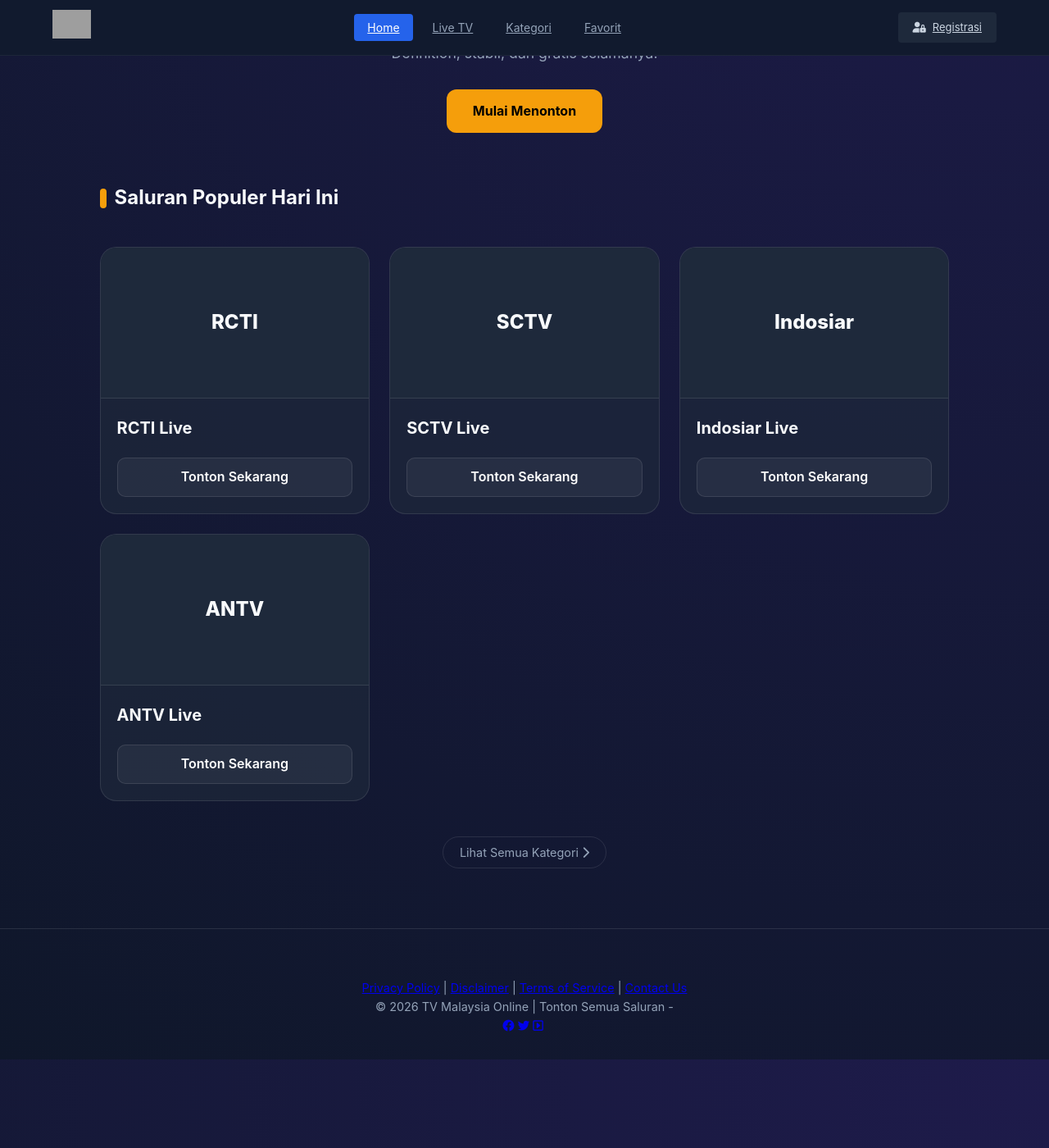
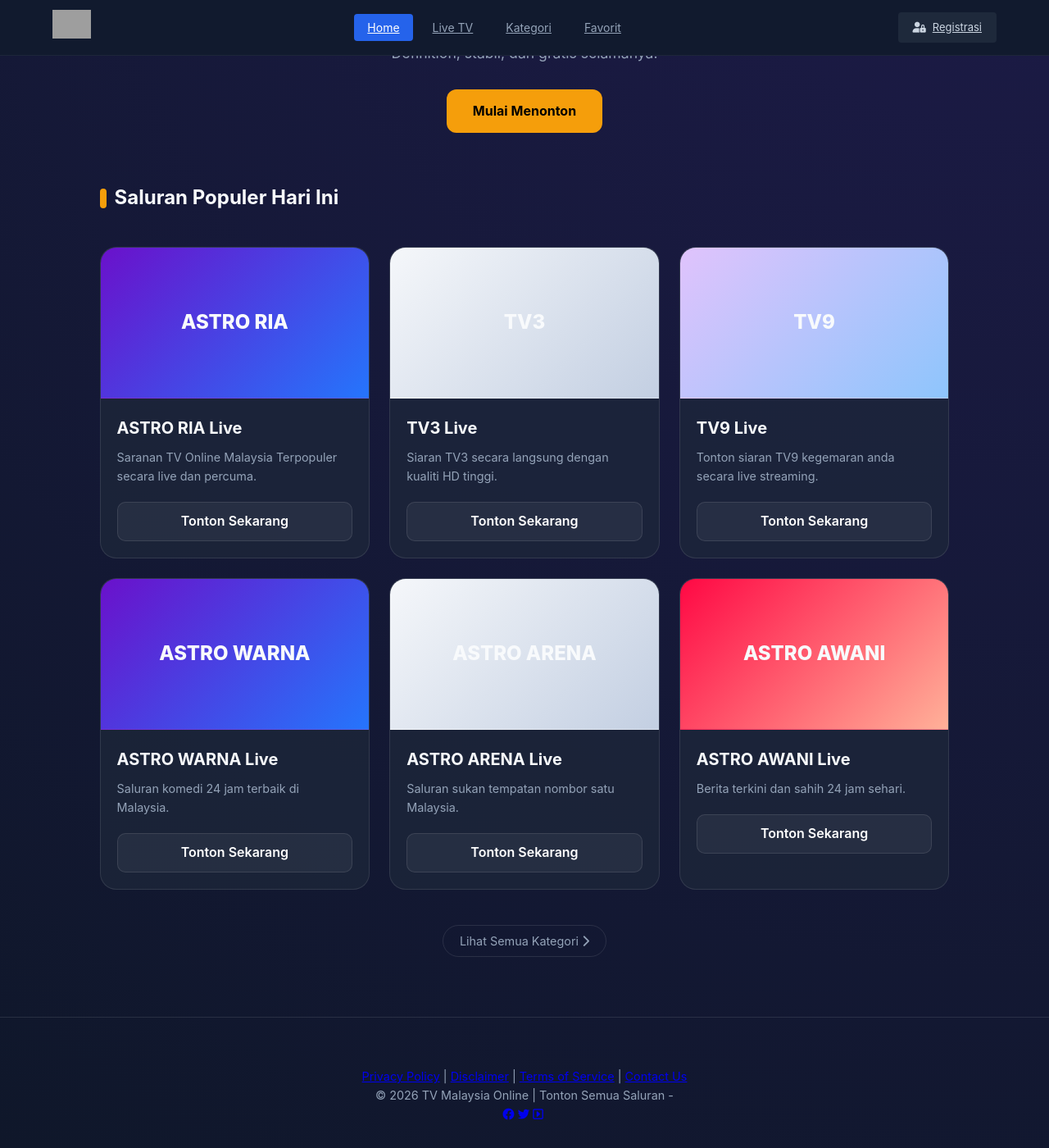
Before and after one commit to goomalay/goomalay.github.io, a Jekyll site: the page built from index.html, in a window 1280 px wide and 1400 px high, scrolled down 453 px. Shown: the whole window at 82% size. Built offline with Jekyll 4.4.1, drawn with Linux system fonts in a browser that asks for light colours; the list of posts is cut into pages by our own code; before the commit the page ends 1745 px from its top, so only the background shows below that; grey boxes are pictures that could not be loaded.

Commit message:
Update channels.yml

```diff
--- a/_data/channels.yml
+++ b/_data/channels.yml
@@ -1,12 +1,24 @@
-- name: RCTI
-  image: "/assets/img/Astro-Awani.webp"
-  url: "/channels/rcti"
-- name: SCTV
-  image: "https://upload.wikimedia.org/wikipedia/id/thumb/e/e0/SCTV_logo_2005.svg/1200px-SCTV_logo_2005.svg.png"
-  url: "/channels/sctv"
-- name: Indosiar
-  image: "https://upload.wikimedia.org/wikipedia/id/thumb/d/d4/Indosiar_logo_2012.svg/1200px-Indosiar_logo_2012.svg.png"
-  url: "/channels/indosiar"
-- name: ANTV
-  image: "https://upload.wikimedia.org/wikipedia/commons/thumb/8/82/Antv_logo_2009.svg/2560px-Antv_logo_2009.svg.png"
-  url: "/channels/antv"
+- name: "ASTRO RIA"
+  logo: "astro-ria.png"
+  description: "Saranan TV Online Malaysia Terpopuler secara live dan percuma."
+  color: "linear-gradient(135deg, #6a11cb 0%, #2575fc 100%)"
+- name: "TV3"
+  logo: "tv3.png"
+  description: "Siaran TV3 secara langsung dengan kualiti HD tinggi."
+  color: "linear-gradient(135deg, #f5f7fa 0%, #c3cfe2 100%)"
+- name: "TV9"
+  logo: "tv9.png"
+  description: "Tonton siaran TV9 kegemaran anda secara live streaming."
+  color: "linear-gradient(135deg, #e0c3fc 0%, #8ec5fc 100%)"
+- name: "ASTRO WARNA"
+  logo: "astro-warna.png"
+  description: "Saluran komedi 24 jam terbaik di Malaysia."
+  color: "linear-gradient(135deg, #6a11cb 0%, #2575fc 100%)"
+- name: "ASTRO ARENA"
+  logo: "astro-arena.png"
+  description: "Saluran sukan tempatan nombor satu Malaysia."
+  color: "linear-gradient(135deg, #f5f7fa 0%, #c3cfe2 100%)"
+- name: "ASTRO AWANI"
+  logo: "astro-awani.png"
+  description: "Berita terkini dan sahih 24 jam sehari."
+  color: "linear-gradient(135deg, #ff0844 0%, #ffb199 100%)"
```
